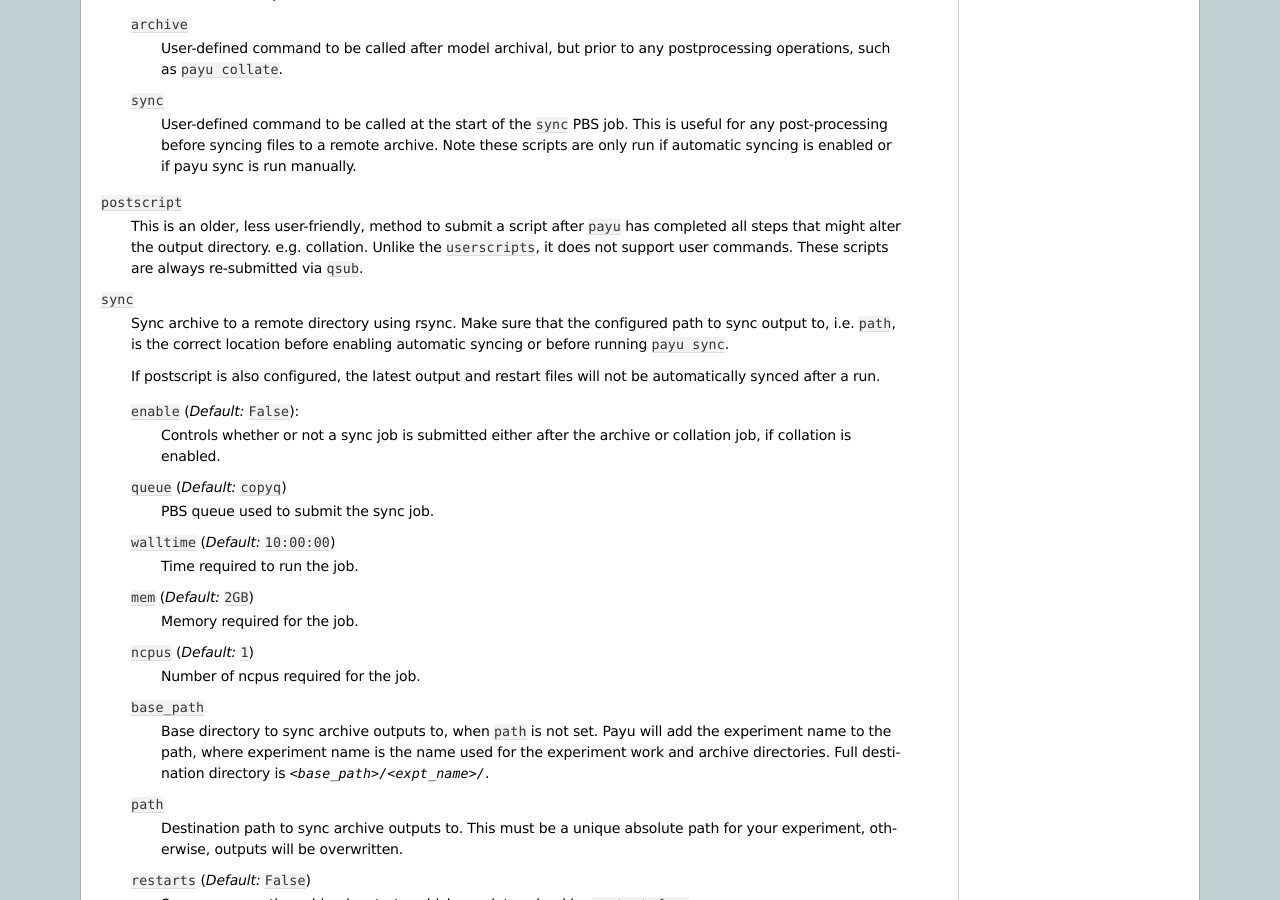
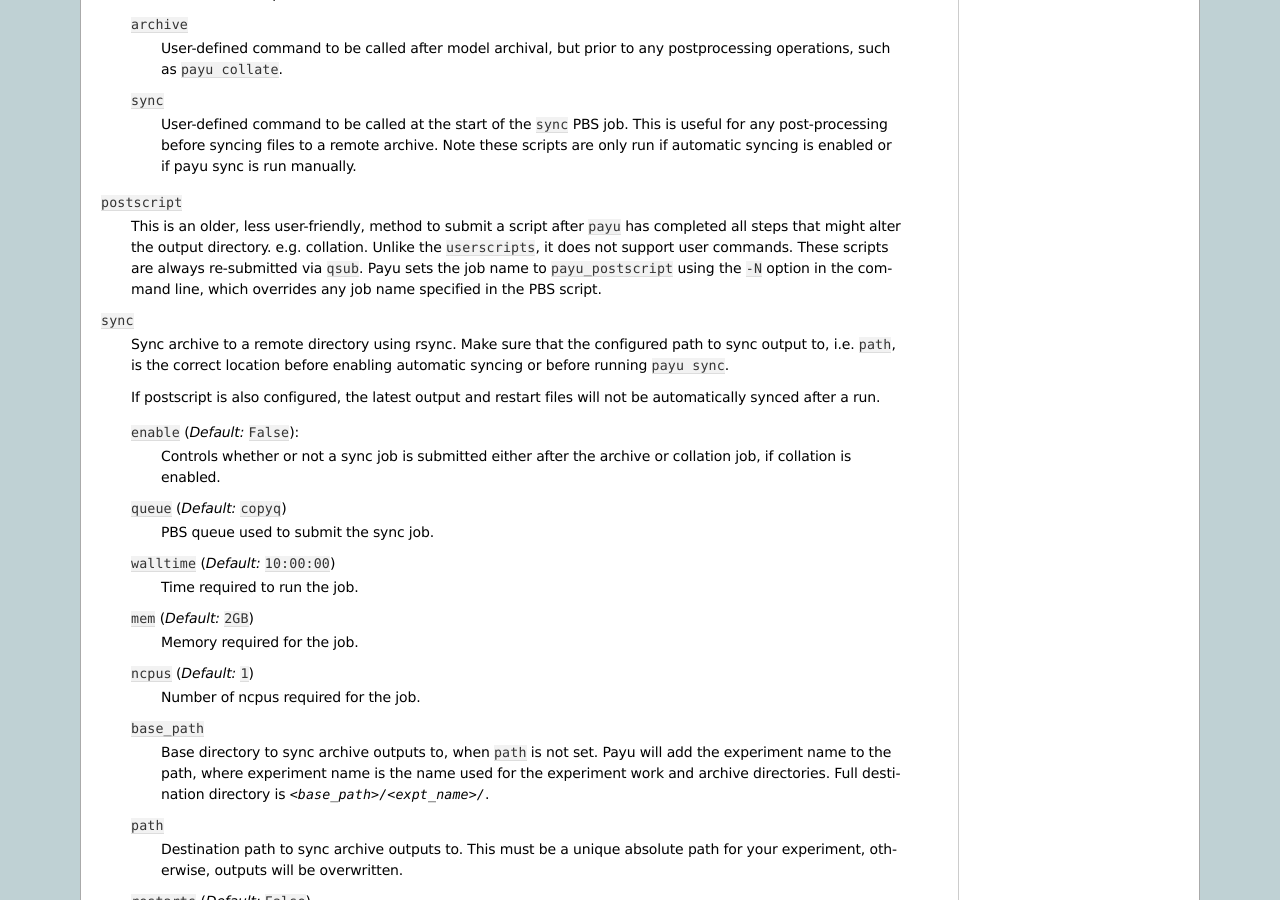
Before and after one commit to payu-org/payu, a Sphinx documentation site: the page built from docs/source/config.rst, in a window 1280 px wide and 900 px high, scrolled down 6213 px. Built offline with Sphinx 7.4.7, drawn with Linux system fonts in a browser that asks for light colours.

Commit message:
Clarify the behaviour of -N option overriding job name in PBS script.

```diff
--- a/docs/source/config.rst
+++ b/docs/source/config.rst
@@ -416,8 +416,10 @@
 ``postscript``
    This is an older, less user-friendly, method to submit a script after ``payu``
    has completed all steps that might alter the output directory. e.g. collation.
-   Unlike the ``userscripts``, it does not support user commands. These scripts
-   are always re-submitted via ``qsub``.
+   Unlike the ``userscripts``, it does not support user commands.
+   These scripts are always re-submitted via ``qsub``.
+   Payu sets the job name to ``payu_postscript`` using the ``-N`` option in the command line,
+   which overrides any job name specified in the PBS script.
 
 ``sync``
    Sync archive to a remote directory using rsync. Make sure that the
```
